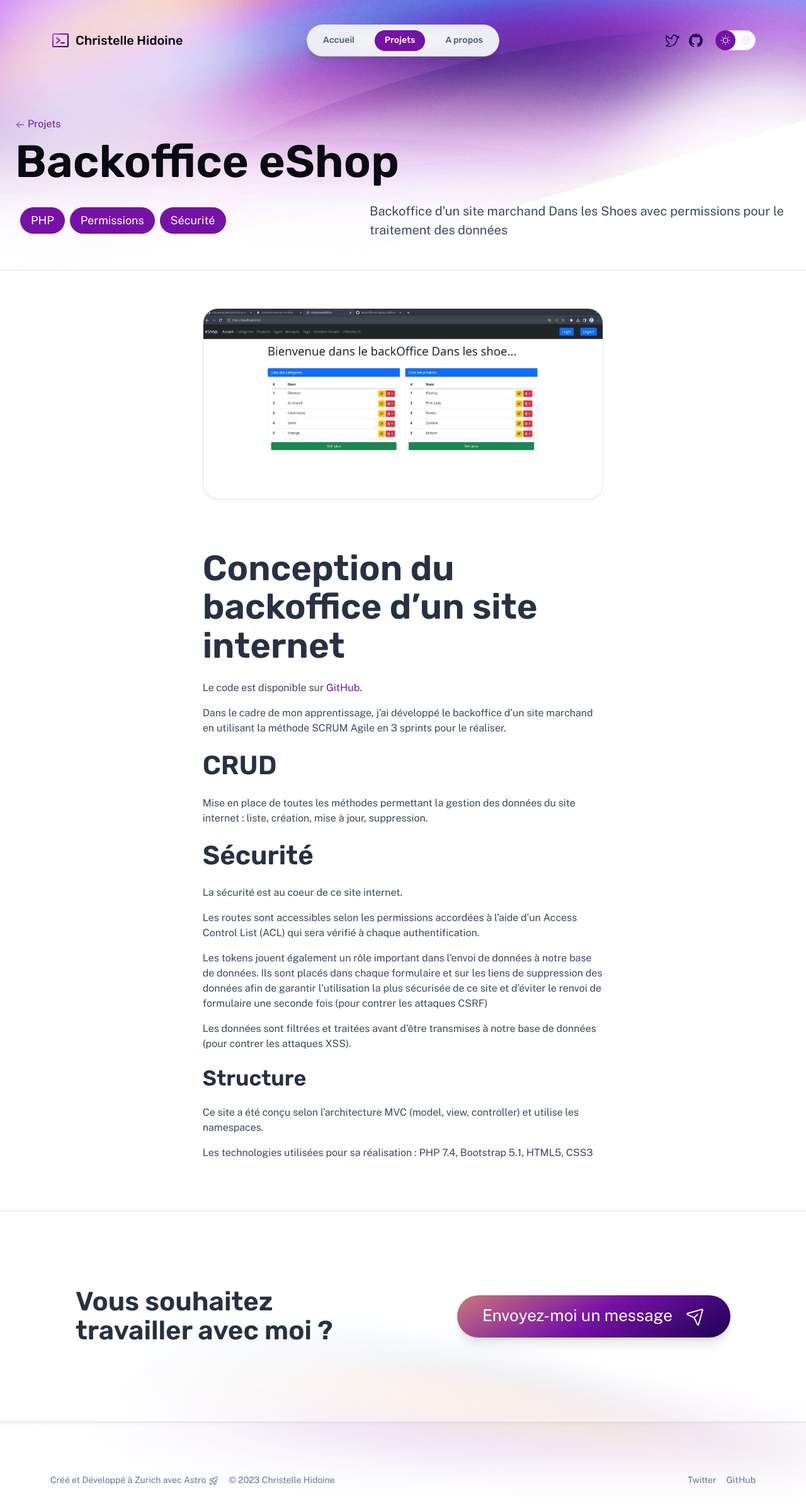
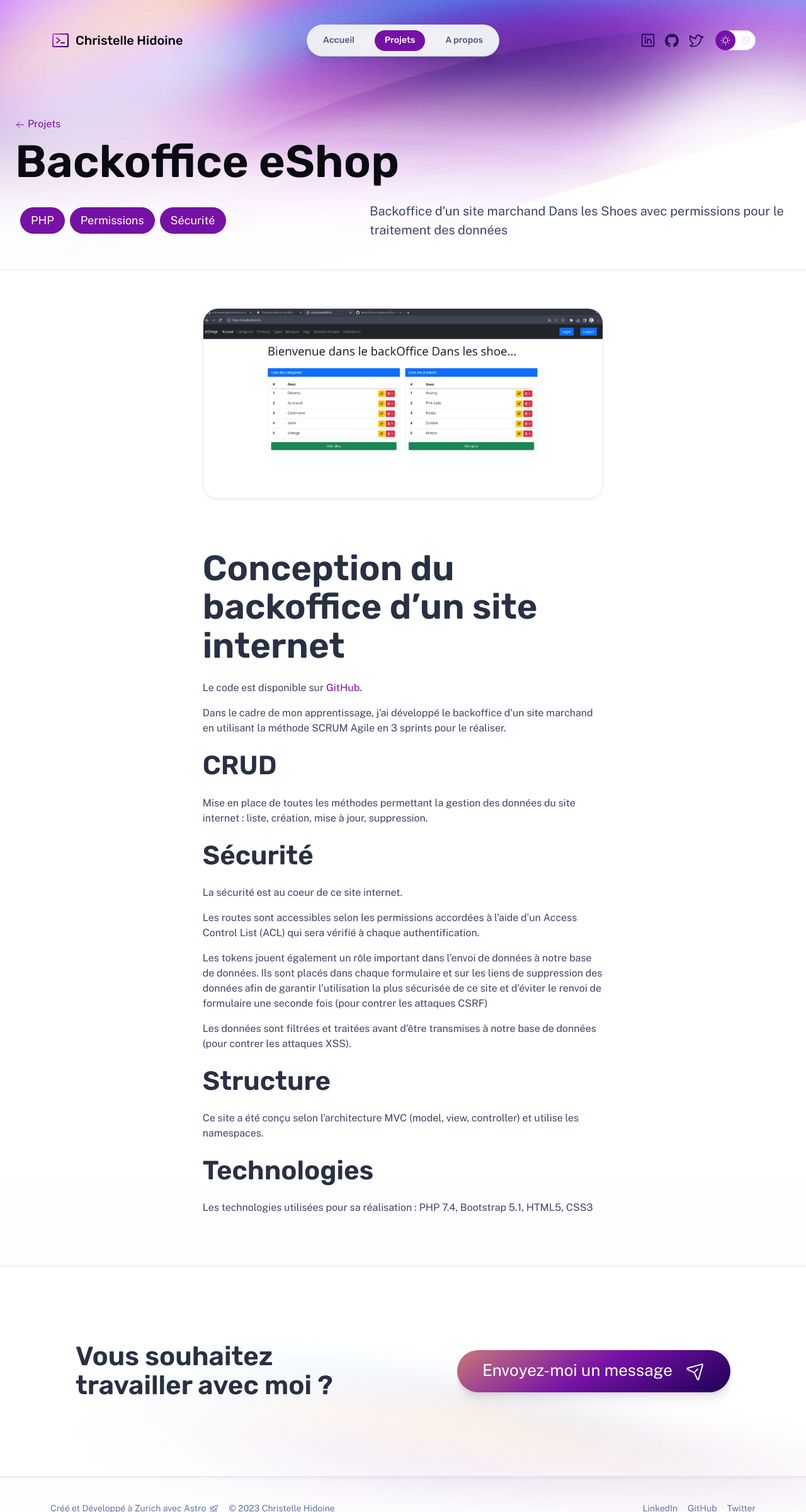
Before and after one commit to Christelle-Hidoine/portfolio-FR, an Astro site: page /work/backoffice-eshop in a window 1280 px wide and 2400 px high. Shown: the whole page at 63% size. Built offline with nearby package versions, Linux system fonts and the light colour scheme; Astro itself is replaced by a stand-in of ours.

Commit message:
adding linkedin link and blank target to all links and modifying skills and markdown content

```diff
--- a/src/components/Footer.astro
+++ b/src/components/Footer.astro
@@ -12,8 +12,9 @@ const currentYear = new Date().getFullYear();
 		<p>&copy; {currentYear} Christelle Hidoine</p>
 	</div>
 	<p class="socials">
-		<a href="https://twitter.com/chrishdo"> Twitter</a>
-		<a href="https://github.com/Christelle-Hidoine"> GitHub</a>
+		<a href="https://www.linkedin.com/in/christelle-hidoine/" target="_blank">LinkedIn</a>
+		<a href="https://github.com/Christelle-Hidoine" target="_blank"> GitHub</a>
+		<a href="https://twitter.com/chrishdo" target="_blank"> Twitter</a>
 	</p>
 </footer>
 <style>
--- a/src/components/Nav.astro
+++ b/src/components/Nav.astro
@@ -9,10 +9,11 @@ const textLinks: { label: string; href: string }[] = [
 	{ label: 'A propos', href: '/about/' },
 ];
 
-/** Icon links to social media — edit these with links to your profiles! */
-const iconLinks: { label: string; href: string; icon: IconProps['icon'] }[] = [
-	{ label: 'Twitter', href: 'https://twitter.com/chrishdo', icon: 'twitter-logo' },
-	{ label: 'GitHub', href: 'https://github.com/Christelle-Hidoine', icon: 'github-logo' },
+/** Icon links to social media */
+const iconLinks: { label: string; href: string; target: string; icon: IconProps['icon'] }[] = [
+	{ label: 'LinkedIn', href: 'https://www.linkedin.com/in/christelle-hidoine/', target: '_blank', icon: 'linkedin-logo' },
+	{ label: 'GitHub', href: 'https://github.com/Christelle-Hidoine', target: '_blank', icon: 'github-logo' },
+	{ label: 'Twitter', href: 'https://twitter.com/chrishdo', target: '_blank', icon: 'twitter-logo' },
 ];
 ---
 
@@ -57,8 +58,8 @@ const iconLinks: { label: string; href: string; icon: IconProps['icon'] }[] = [
 		<div class="menu-footer">
 			<div class="socials">
 				{
-					iconLinks.map(({ href, icon, label }) => (
-						<a href={href} class="social">
+					iconLinks.map(({ href, icon, label, target }) => (
+						<a href={href} class="social" target={target}>
 							<span class="sr-only">{label}</span>
 							<Icon icon={icon} />
 						</a>
--- a/src/content/work/backoffice-eshop.md
+++ b/src/content/work/backoffice-eshop.md
@@ -31,8 +31,10 @@ Les tokens jouent également un rôle important dans l'envoi de données à notr
 
 Les données sont filtrées et traitées avant d'être transmises à notre base de données (pour contrer les attaques XSS).
 
-#### Structure
+### Structure
 
 Ce site a été conçu selon l'architecture MVC (model, view, controller) et utilise les namespaces.
 
+### Technologies
+
 Les technologies utilisées pour sa réalisation : PHP 7.4, Bootstrap 5.1, HTML5, CSS3
--- a/src/content/work/nested/popCorn-pulse.md
+++ b/src/content/work/nested/popCorn-pulse.md
@@ -41,6 +41,6 @@ Utilisation de VOTER pour renforcer la sécurité du site internet.
 
 Création et utilisation des tests unitaires et fonctionnels avec code_coverage pour vérifier la bonne implémentation du site internet.
 
-#### Technologies
+### Technologies
 
 Utilisation de Bootstrap 5.1, PHP 7.4, Symfony 5.4, HTML 5, CSS 3, KNP Paginator.
```
Also changed, not shown: src/components/Skills.astro (+4 -3 lines), .markdownlint.json (added).
